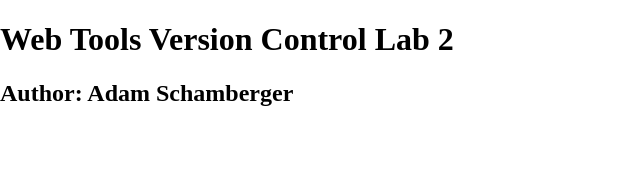
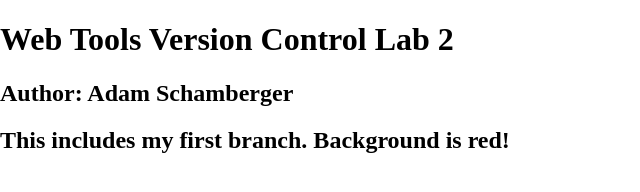
Before and after one commit to schamadam/webtools-github-intro-Schamberger, a plain HTML site: page index.html in a window 1280 px wide. Shown: the whole page, without its empty margins (0-640 px from the left). Drawn offline with nearby package versions, Linux system fonts and the light colour scheme.

Commit message:
Added color to css and tied to index.html

```diff
--- a/_css/main.css
+++ b/_css/main.css
@@ -8,6 +8,7 @@ html {
   -webkit-text-size-adjust: 100%;
 }
 html, body  {
+    backgroundcolor:#FF0000;
 	margin: 0;
 }
 /* Correct `block` display not defined in IE 8/9.*/
--- a/index.html
+++ b/index.html
@@ -16,6 +16,7 @@
     <header>
 	<h1>Web Tools Version Control Lab 2</h1>
         <h2>Author: Adam Schamberger</h2>
+        <h2>This includes my first branch. Background is red!</h2>
     </header>
     <nav id="pageNav">
     </nav>
```
